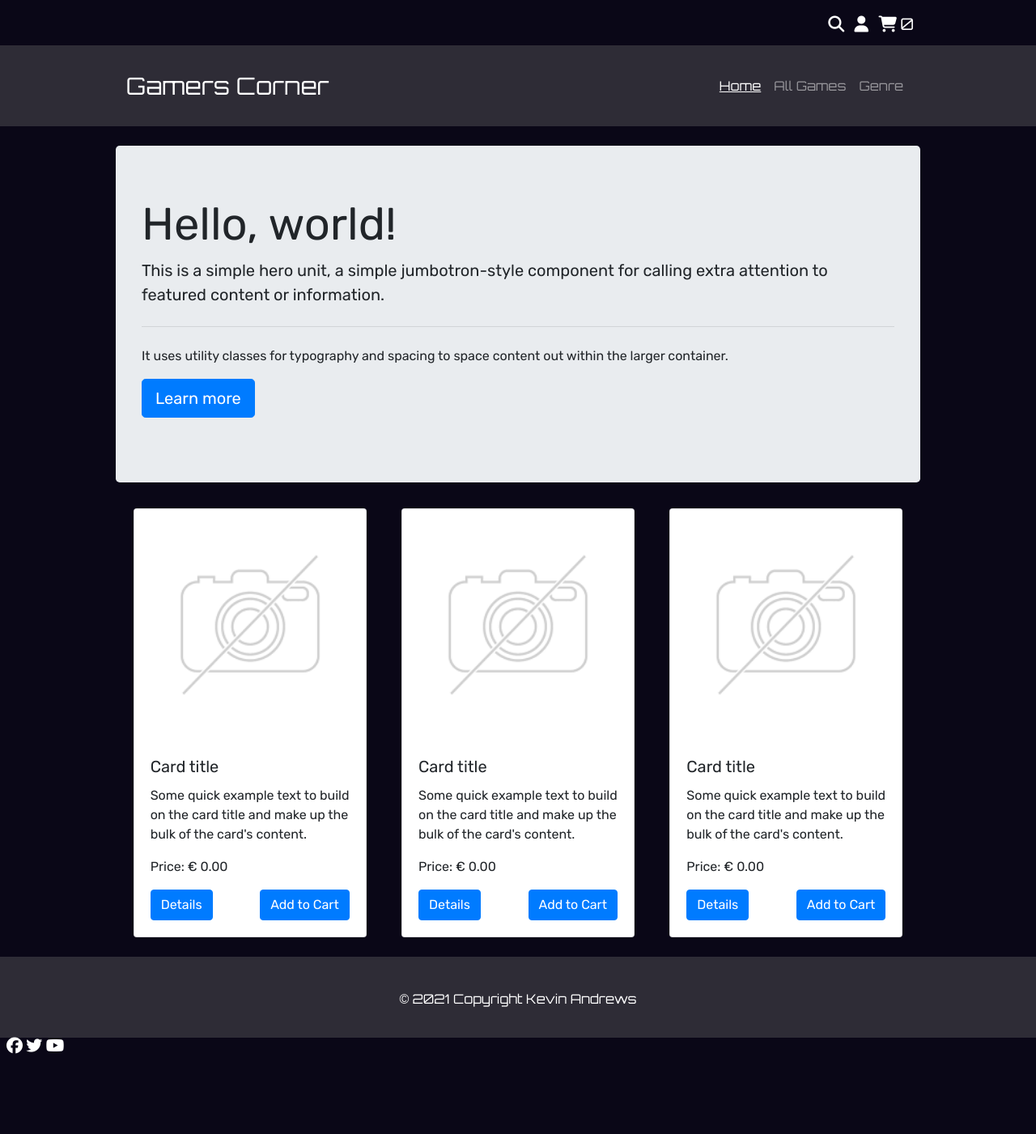
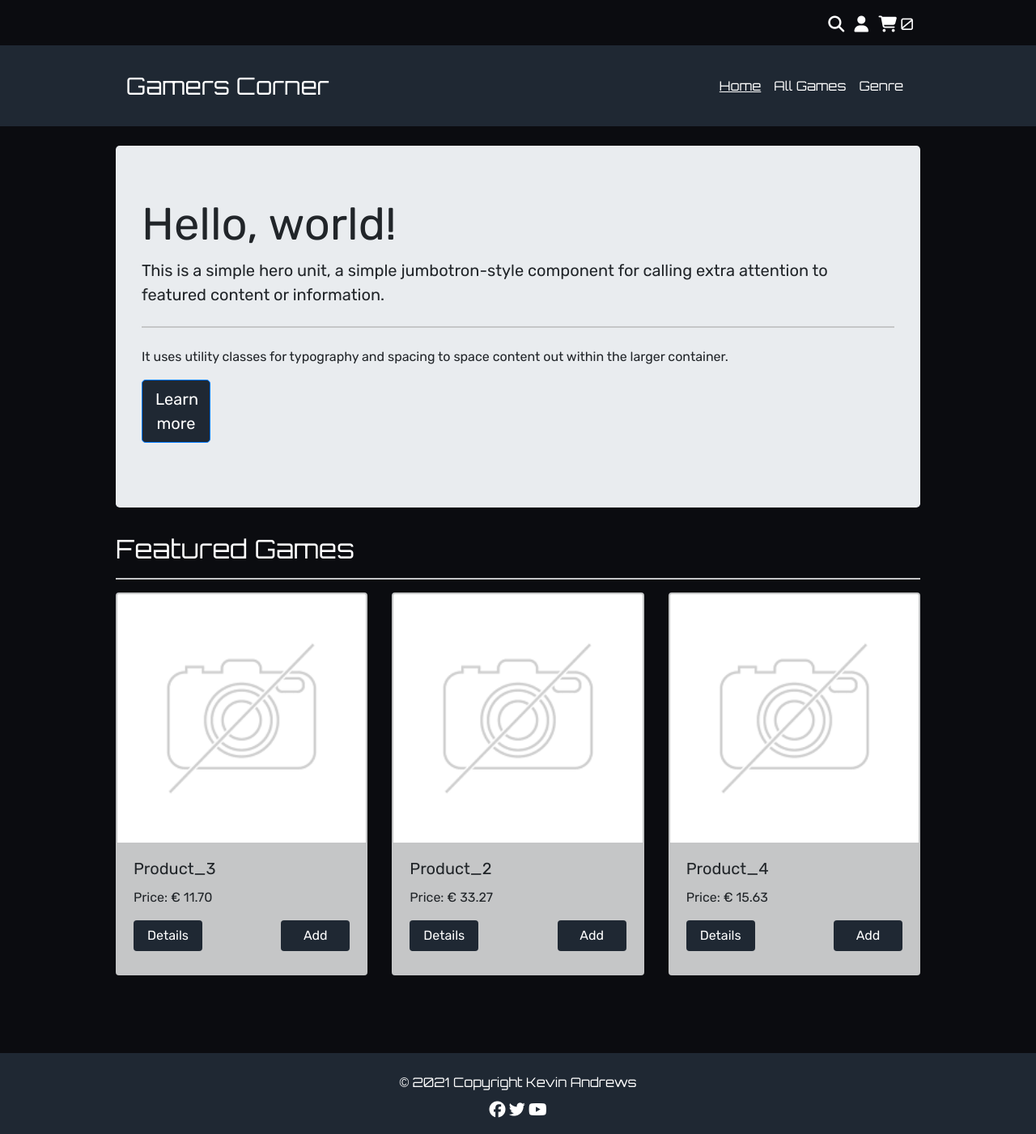
Before and after one commit to Code-Institute-Submissions/KevAndrews-Milestone_Project_4_DecResub, a Django app: page / in a window 1280 px wide. Shown: the whole page at 81% size. Before the commit the page ends 1302 px from the top, so only its background shows below. Run offline with Django 3.2, Linux system fonts and the light colour scheme; data comes from the database, SQL or seed files in the repository; some libraries are stand-ins or nearby versions.

Commit message:
Update CSS to include colour scheme and fixed scaling issues

```diff
--- a/home/templates/home/index.html
+++ b/home/templates/home/index.html
@@ -2,6 +2,7 @@
 {% load static %}
 
 {% block content %}
+<!--Custom Code for the index page-->
 <section class="page-section container">
     <div class="jumbotron mt-4">
         <h1 class="display-4">Hello, world!</h1>
@@ -13,43 +14,42 @@
             <a class="btn btn-primary btn-lg" href="#" role="button">Learn more</a>
         </p>
     </div>
-    <div class="row card-display">
-        <div class="card mx-auto mb-4" style="width: 18rem;">
-            <img class="card-img-top" src="{{ MEDIA_URL }}media/noimage.png" alt="Card image cap">
-            <div class="card-body">
-                <h5 class="card-title">Card title</h5>
-                <p class="card-text">Some quick example text to build on the card title and make up the bulk of the
-                    card's
-                    content.</p>
-                <p class="card-text">Price: &euro; 0.00</p>
-                <a href="#" class="btn btn-primary">Details</a>
-                <a href="#" class="btn btn-primary float-right">Add to Cart</a>
-            </div>
-        </div>
-        <div class="card mx-auto mb-4" style="width: 18rem;">
-            <img class="card-img-top" src="{{ MEDIA_URL }}../media/noimage.png" alt="Card image cap">
-            <div class="card-body">
-                <h5 class="card-title">Card title</h5>
-                <p class="card-text">Some quick example text to build on the card title and make up the bulk of the
-                    card's
-                    content.</p>
-                <p class="card-text">Price: &euro; 0.00</p>
-                <a href="#" class="btn btn-primary">Details</a>
-                <a href="#" class="btn btn-primary float-right">Add to Cart</a>
-            </div>
-        </div>
-        <div class="card mx-auto mb-4" style="width: 18rem;">
-            <img class="card-img-top" src="{{ MEDIA_URL }}../media/noimage.png" alt="Card image cap">
-            <div class="card-body">
-                <h5 class="card-title">Card title</h5>
-                <p class="card-text">Some quick example text to build on the card title and make up the bulk of the
-                    card's
-                    content.</p>
-                <p class="card-text">Price: &euro; 0.00</p>
-                <a href="#" class="btn btn-primary">Details</a>
-                <a href="#" class="btn btn-primary float-right">Add to Cart</a>
-            </div>
-        </div>
+    <div class="feature-title">
+        <h2>Featured Games</h2>
+        <hr>
+    </div>
+    <div class="row mb-5">
+        {% if games|length > 0 %}
+            {% for game in games %}
+                <div class="col-sm-4 mb-5">
+                    <div class="card">
+                        {% if game.image %}
+                            <a href="{% url 'game_detail' game.id %}">
+                                <img class="card-img-top img-fluid" src="{{ game.image.url }}" alt="{{ game.name }}">
+                            </a>
+                        {% else %}
+                            <a href="{% url 'game_detail' game.id %}">
+                                <img class="card-img-top img-fluid" src="{{ MEDIA_URL }}noimage.png" alt="{{ game.name }}">
+                            </a>
+                        {% endif %}
+                        <div class="card-body">
+                            <h5 class="card-title">{{ game.name }}</h5>
+                            <p class="card-text">Price: &euro; {{ game.price }}</p>
+                            <div class="row">
+                                <div class="col-sm-12 col-6 col-md-6 mb-2 details">
+                                    <a href="{% url 'game_detail' game.id %}" class="btn">Details</a>
+                                </div>
+                                <div class="col-sm-12 col-6 col-md-6 add">
+                                    <a href="#" class="btn btn-add">Add</a>
+                                </div>
+                            </div>
+                        </div>
+                    </div>
+                </div>
+            {% endfor %}
+        {% else %}
+            <h3 class="col-sm-12 text-center">No Games Found!</h3>
+        {% endif %}
     </div>
 </section>
 {% endblock %}
--- a/home/views.py
+++ b/home/views.py
@@ -3,6 +3,8 @@ Class views for the Home
 """
 from django.views import View
 from django.shortcuts import render
+from products.models import Game
+import random
 
 
 class Index(View):
@@ -14,4 +16,12 @@ class Index(View):
         """
         GET method for the Home Index page
         """
-        return render(request, 'home/index.html')
+        games = list(Game.objects.all())
+
+        feature_games = random.sample(games, 3)
+
+        context = {
+            'games': feature_games
+        }
+
+        return render(request, 'home/index.html', context)
--- a/static/css/base_style.css
+++ b/static/css/base_style.css
@@ -1,17 +1,41 @@
+/* Custom CSS for Global styling */
 html {
     height: 100%;
 }
 
 body {
-    background-color: #0a0717;
+    background-color: #0b0c10;
     font-family: 'Rubik', sans-serif;
+}
+
+h2,h3 {
+    color: white;
+    font-family: 'Orbitron', sans-serif;
+}
+
+hr {
+    border-top: 2px solid #c5c6c7;
 }
 
 .active {
     text-decoration: underline;
 }
 
-/*Custom Code for the Header Section*/
+.btn {
+    width: 85px;
+    background-color: #1f2833;
+    color: white;
+}
+
+.btn:hover {
+    background-color: #66fcf1;
+}
+
+.btn:active {
+    background-color: #45a29e;
+}
+
+/*Custom CSS for the Header Section*/
 .page-header {
     height: 100%;
     font-family: 'Orbitron', sans-serif;
@@ -21,22 +45,51 @@ body {
     cursor: pointer;
 }
 
-.navbar-brand {
+.custom-navbar-brand {
     font-size: 22pt;
+    color: white;
+}
+
+.custom-navbar-brand:hover {
+    text-decoration: none;
+    color: #66fcf1;
+}
+
+.custom-navbar-brand:active {
+    text-decoration: none;
+    color: #45a29e;
 }
 
 .navbar {
     height: 100px;
-    background-color: rgba(100, 100, 100, .4);
+    background-color: #1f2833;
 }
 
-.social-links li{
-    display: inline;
-    list-style-type: none;
+.nav-item a{
+    color: white;
 }
 
-.social-links{
-    padding: 0px;
+.nav-item a:hover{
+    color: #66fcf1;
+    text-decoration: underline;
+}
+
+.nav-item a:active{
+    color: #45a29e;
+}
+
+.dropdown-menu {
+    background-color: #1f2833;
+    border: 2px solid #c5c6c7;
+}
+
+.dropdown-menu a:hover{
+    background-color: #1f2833;
+}
+
+/* Custom CSS for Customer Links */
+.customer-container {
+    width: 350px;
 }
 
 .customer-links {
@@ -56,41 +109,109 @@ body {
     text-decoration: none;
 }
 
-/*Custom Code for search bar*/
+.customer-links i{
+    color: white;
+}
+
+.customer-links i:hover{
+    color: #66fcf1;
+}
+
+.customer-links i:active{
+    color: #45a29e;
+}
+
+/* Custom CSS for search bar */
 .search-toggle-collapse {
     visibility: collapse;
     width: 0;
     padding: 0 10px 0 10px;
     border-radius: 10px;
-    transition: ease-out .1s;
+    transition: ease-in .1s;
 }
 
 .search-toggle {
     visibility: visible;
-    width: 150px;
+    width: 200px;
     padding: 0 10px 0 10px;
     border-radius: 10px;
-    transition: ease-in 1.25s;
+    border: 2px solid #c5c6c7;
+    transition: ease-out .25s;
 }
 
-.customer-container {
-    width: 350px;
+/* Custom CSS for the Card Display */
+.card {
+    border: 2px solid #c5c6c7;
 }
 
-/*Custom Code for the Card Display*/
-.card-display {
-    padding: 0 15px 0 15px;
+.card-body {
+    background-color: #c5c6c7;
 }
 
-/*Custom Code for the Footer Section*/
+.btn-add {
+    float: right !important;
+}
+
+/* Custom CSS for Product Page */
+.all-games {
+    margin-bottom: 50px;
+}
+
+.logo-font {
+    color: white;
+    font-family: 'Orbitron', sans-serif;
+}
+
+.muted {
+    color: #c5c6c7;
+}
+
+.game-title {
+    font-size: 26pt;
+    color: white;
+}
+
+.game-description {
+    font-size: 12pt;
+    color: white;
+}
+
+.game-price {
+    font-size: 18pt;
+    color: white;
+}
+
+/* Custom CSS for the Footer Section */
 .page-footer {
     color: white;
     height: 100px;
-    background-color: rgba(100, 100, 100, .4);
+    background-color: #1f2833;
     font-family: 'Orbitron', sans-serif;
 }
 
-/*Test CSS for mobile menu https://www.codeply.com/go/JPkcW2yWrB*/
+/* Custom CSS for Social Links */
+.social-links li{
+    display: inline;
+    list-style-type: none;
+}
+
+.social-links{
+    padding: 0px;
+}
+
+.social-links i{
+    color: white;
+}
+
+.social-links i:hover{
+    color: #66fcf1;
+}
+
+.social-links i:active{
+    color: #45a29e;
+}
+
+/* CSS for mobile menu https://www.codeply.com/go/JPkcW2yWrB */
 @media (max-width: 992px) {
     .navbar-collapse {
         position: fixed;
@@ -118,6 +239,27 @@ body {
     .navbar-toggler.collapsed ~ .navbar-collapse {
         transition: left 500ms ease-in-out;
     }
+
+    /* Custom Code for the details and add buttons */
+    .details {
+        padding-left: 5px;
+    }
+
+    .add {
+        padding-right: 5px;
+        float: left !important;
+    }
+}
+
+/* Custom CSS for Card on mobile */
+@media screen and  (max-width: 768px) and (min-width:576px){
+    .add {
+        padding-left: 5px;
+    }
+    .btn-add {
+        padding-left: 5px;
+        float: left !important;
+    }
 }
 
 /* Slightly larger container on xl screens - Code from Boutique Ado project */
@@ -125,4 +267,4 @@ body {
     .container {
       max-width: 80%;
     }
-  }
+}
--- a/templates/base.html
+++ b/templates/base.html
@@ -37,17 +37,17 @@
                     <ul class="customer-links list-inline float-right">
                         <li class="list-inline-item">
                             <a href="#" onclick="toggleSearch()">
-                                <i class="fa fa-search fa-lg text-white align-text-bottom"></i>
+                                <i class="fa fa-search fa-lg align-text-bottom"></i>
                             </a>
                         </li>
                         <li class="list-inline-item">
                             <a href="#">
-                                <i class="fa fa-user fa-lg text-white align-text-bottom"></i>
+                                <i class="fa fa-user fa-lg align-text-bottom"></i>
                             </a>
                         </li>
                         <li class="list-inline-item">
                             <a href="{% url 'cart' %}">
-                                <i class="fa fa-shopping-cart fa-lg text-white align-text-bottom"></i>
+                                <i class="fa fa-shopping-cart fa-lg align-text-bottom"></i>
                                 <span class="item-count fa-lg text-white align-text-bottom">0</span>
                             </a>
                         </li>
@@ -59,9 +59,9 @@
             </div>
         </div>
         <!-- Navigation -->
-        <nav class="navbar navbar-expand-lg navbar-dark">
+        <nav class="navbar navbar-expand-lg">
             <div class="container">
-                <a class="navbar-brand" href="/">Gamers Corner</a>
+                <a class="custom-navbar-brand" href="/">Gamers Corner</a>
                 <button class="navbar-toggler" type="button" data-toggle="collapse" data-target="#main-nav" aria-controls="main-nav" aria-expanded="false" aria-label="Toggle navigation">
                     <span class="navbar-toggler-icon"></span>
                 </button>
@@ -74,7 +74,7 @@
                             <a class="nav-link" href="#" id="all-games-link" data-toggle="dropdown" aria-haspopup="true" aria-expanded="false">
                                 All Games
                             </a>
-                            <div class="dropdown-menu border-0" aria-labelledby="all-games-link">
+                            <div class="dropdown-menu" aria-labelledby="all-games-link">
                                 <a href="{% url 'games' %}?sort=price&direction=asc" class="dropdown-item">By Price</a>
                                 <a href="{% url 'games' %}?sort=category&direction=asc" class="dropdown-item ">By Category</a>
                                 <a href="{% url 'games' %}?sort=name&direction=asc" class="dropdown-item ">By Name</a>
@@ -85,7 +85,7 @@
                             <a class="nav-link" href="#" id="games-link" data-toggle="dropdown" aria-haspopup="true" aria-expanded="false">
                                 Genre
                             </a>
-                            <div class="dropdown-menu border-0" aria-labelledby="games-link">
+                            <div class="dropdown-menu" aria-labelledby="games-link">
                                 <a href="{% url 'games' %}?category=action" class="dropdown-item">Action</a>
                                 <a href="{% url 'games' %}?category=adventure" class="dropdown-item">Adventure</a>
                                 <a href="{% url 'games' %}?category=fighter" class="dropdown-item">Fighter</a>
@@ -109,37 +109,42 @@
     <div class="message-container"></div>
     {% endif %}
 
-    {% block page_header %}
-    {% endblock %}
-
     {% block content %}
     {% endblock %}
 
     <!--Custom Code for the footer using bootstrap template-->
     <footer class="page-footer font-small pt-4">
-        <div class="footer-copyright text-center py-3">
+        <div class="container">
+            <div class="row">
+                <div class="footer-copyright text-center col-12">
                     © 2021 Copyright Kevin Andrews
                 </div>
-        <div class="social-container mr-auto p-2">
+            </div>
+            <div class="row">
+                <div class="social-container text-center col-12">
                     <ul class="social-links">
                         <li>
                             <a href="https://facebook.com/" target="_blank">
-                        <i class="fab fa-facebook fa-lg text-white align-text-bottom"></i>
+                                <i class="fab fa-facebook fa-lg align-text-bottom"></i>
                             </a>
                         </li>
                         <li>
                             <a href="https://twitter.com/" target="_blank">
-                        <span class="fab fa-twitter fa-lg text-white align-text-bottom"></span>
+                                <i class="fab fa-twitter fa-lg align-text-bottom"></i>
                             </a>
                         </li>
                         <li>
                             <a href="https://youtube.com/" target="_blank">
-                        <span class="fab fa-youtube fa-lg text-white align-text-bottom"></span>
+                                <i class="fab fa-youtube fa-lg align-text-bottom"></i>
                             </a>
                         </li>
                     </ul>
                 </div>
+            </div>
+        </div>
     </footer>
+
+    <!--Custom Code for animating the search bar-->
     <script type="text/javascript">
         function toggleSearch() {
             var search = document.getElementById("search");
```
Also changed, not shown: products/templates/products/game_detail.html (+9 -9 lines), products/templates/products/games.html (+10 -11 lines). Lines whose indentation alone changed are shown as unchanged.
